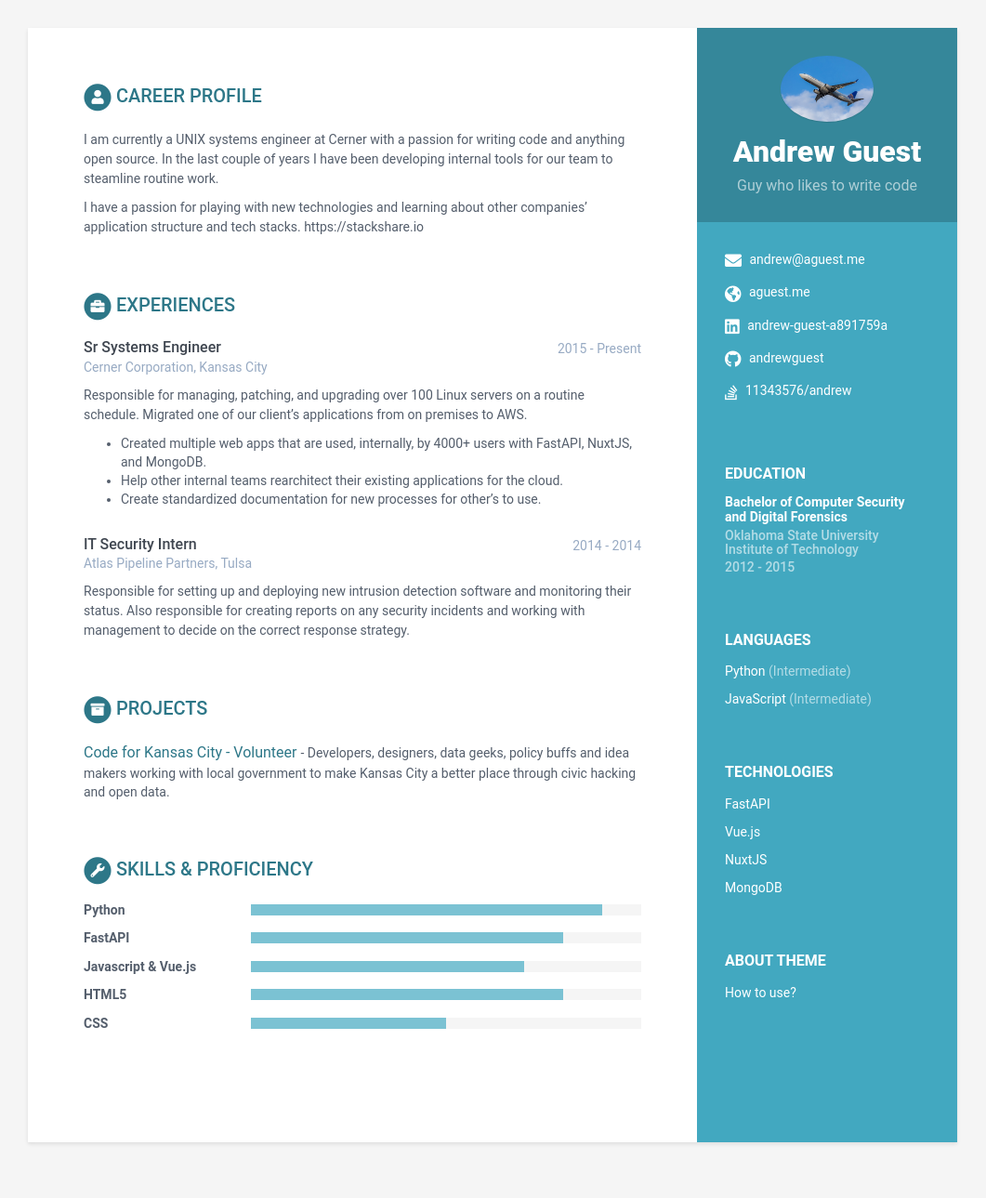
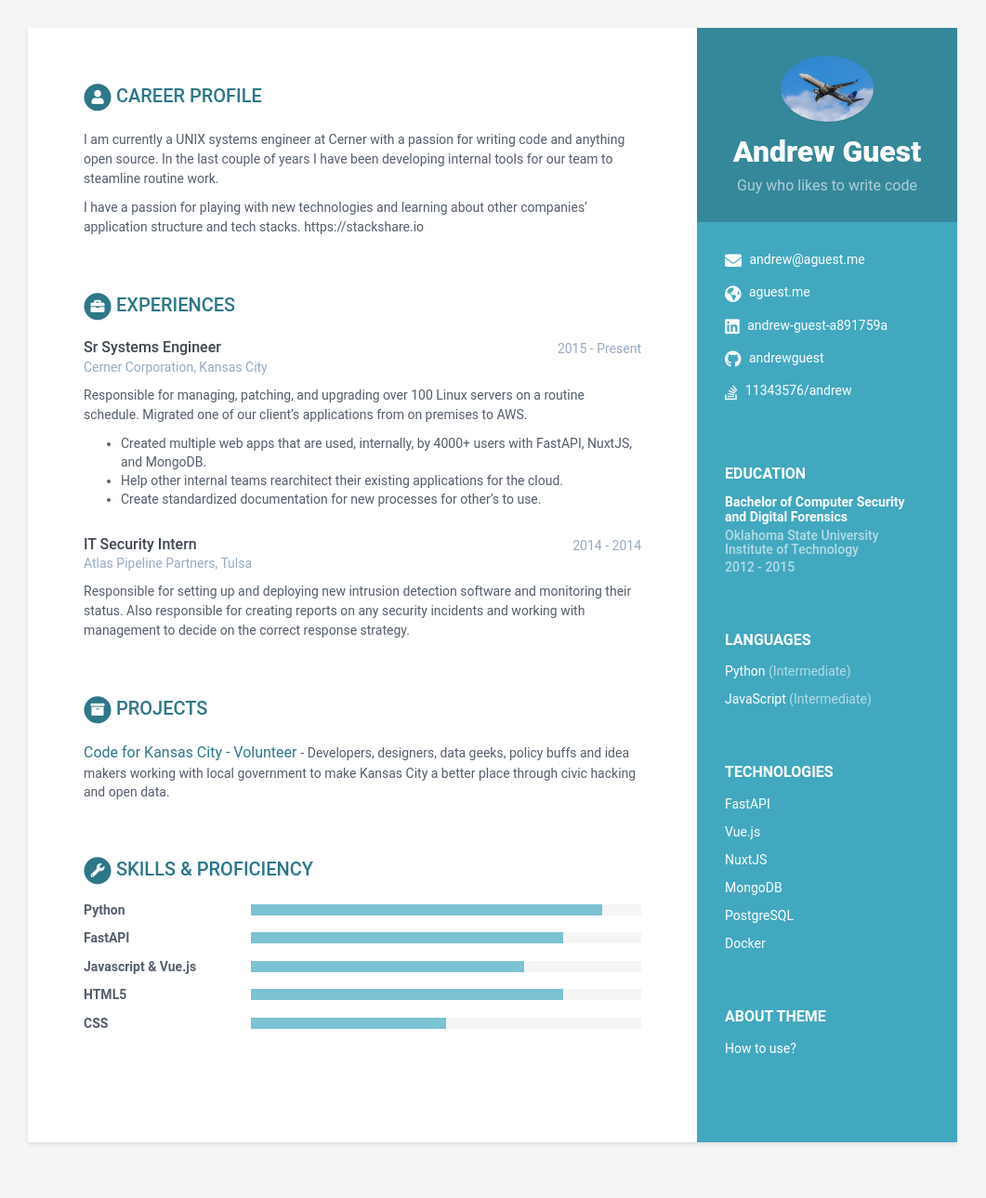
Before and after one commit to andrewguest/resume, a Jekyll site: the page built from index.html, in a window 1280 px wide. Shown: the whole page at 93% size, without its empty margins (110-1171 px from the left). Built offline with Jekyll 4.4.1, drawn with Linux system fonts in a browser that asks for light colours.

Commit message:
Update data.yml

```diff
--- a/_data/data.yml
+++ b/_data/data.yml
@@ -36,6 +36,12 @@ sidebar:
         link:
 
       - item: MongoDB
+        link:
+
+      - item: PostgreSQL
+        link:
+
+      - item: Docker
         link:
 
 career-profile:
```
